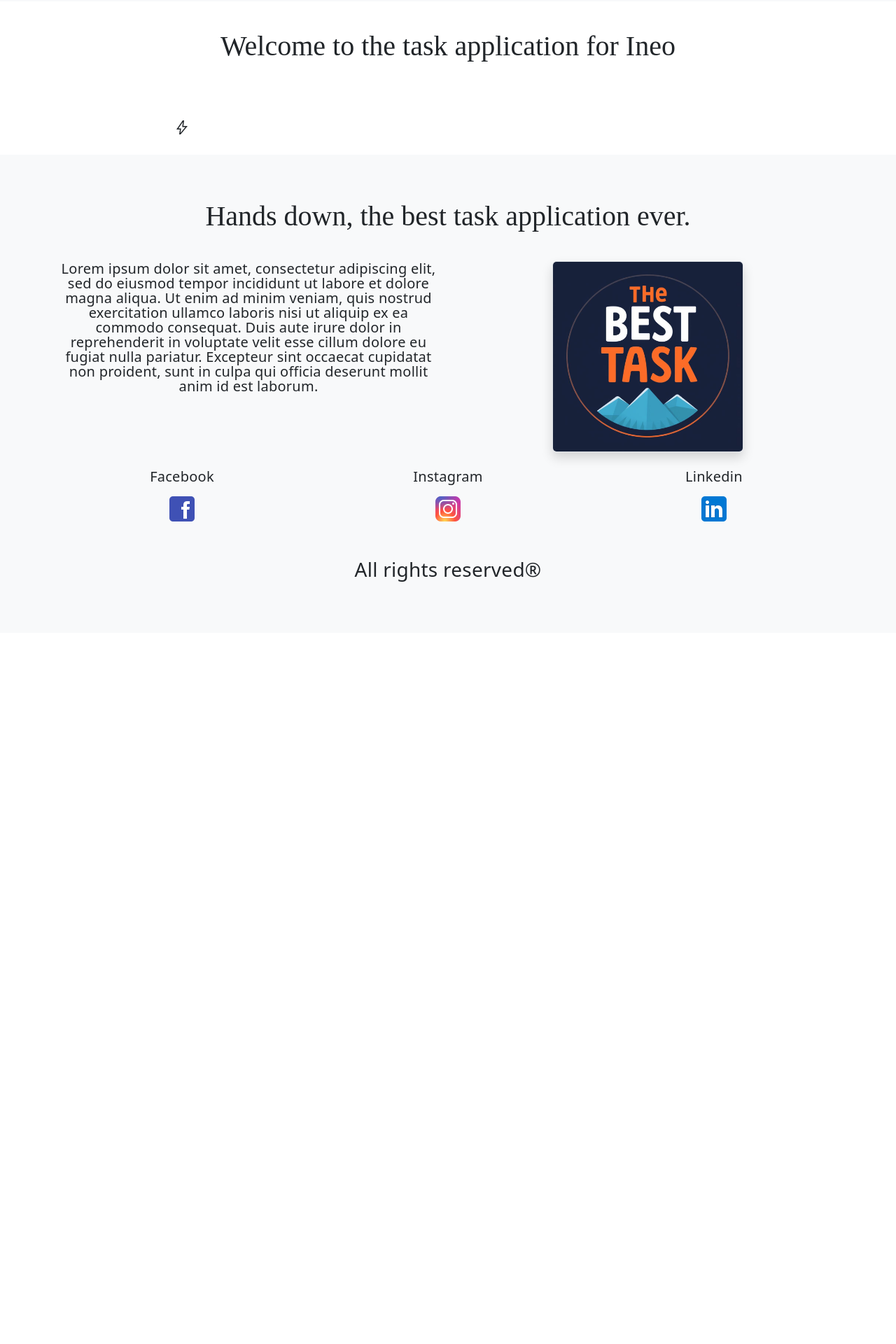
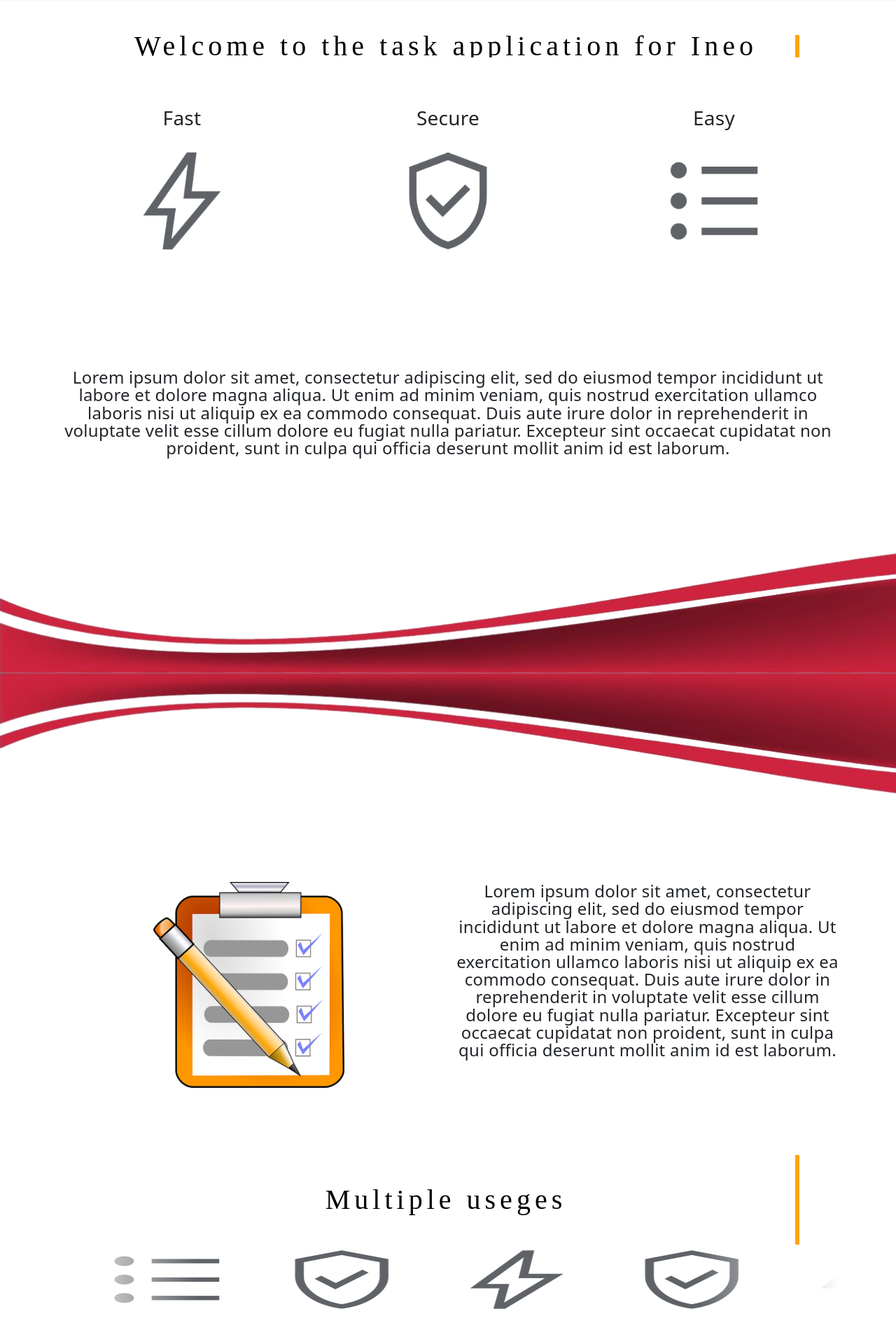
Before and after one commit to RaffaeleCaravett/task-app, an Angular app: page / in a window 1280 px wide. Shown: the part 200-2120 px from the top of the page at 70% size. Before the commit the page ends 1104 px from the top, so only its background shows below. Built offline with nearby package versions, Linux system fonts and the light colour scheme; a web font is replaced by a local one.

Commit message:
home done

```diff
--- a/src/app/app.module.ts
+++ b/src/app/app.module.ts
@@ -8,13 +8,15 @@ import { FooterComponent } from './components/footer/footer.component';
 import { BrowserAnimationsModule, provideAnimations } from '@angular/platform-browser/animations';
 import { ToastrModule, provideToastr } from 'ngx-toastr';
 import { NotFoundComponent } from './components/not-found/not-found.component';
+import { HomeComponent } from './components/home/home.component';
 
 @NgModule({
   declarations: [
     AppComponent,
     NavComponent,
     FooterComponent,
-    NotFoundComponent
+    NotFoundComponent,
+    HomeComponent
   ],
   imports: [
     BrowserModule,
--- a/src/app/components/home/home.component.html
+++ b/src/app/components/home/home.component.html
@@ -1,18 +1,47 @@
 <div class="container text-center">
   <div class="row">
     <div class="col-md-12 py-5">
-      <h1>Welcome to the task application for Ineo</h1>
+      <h1 class="typing">Welcome to the task application for Ineo</h1>
     </div>
-    <div class="col-md-4 p-4">
-      <span class="material-symbols-outlined w-100">
-        bolt
-        </span>
+    <div class="col-md-4 p-4" *ngFor="let i of firstImages">
+      <div class="overflow-hidden first-cards">
+        <p class="fs-3">{{i.title}}</p>
+        <div class="front">
+<img src="{{i.image}}" class="w-50 m-auto" alt="{{i.title}}" title="{{i.title}} icon">
+        </div>
+        <div class="retro">
+          <p>
+            {{i.description}}
+          </p>
+        </div>
+      </div>
     </div>
-    <div class="col-md-4 p-4">
-
-    </div>
-    <div class="col-md-4 p-4">
-
+    <div class="col-md-12 py-5">
+<p class="fs-4">Lorem ipsum dolor sit amet, consectetur adipiscing elit, sed do eiusmod tempor incididunt ut labore et dolore magna aliqua. Ut enim ad minim veniam, quis nostrud exercitation ullamco laboris nisi ut aliquip ex ea commodo consequat. Duis aute irure dolor in reprehenderit in voluptate velit esse cillum dolore eu fugiat nulla pariatur. Excepteur sint occaecat cupidatat non proident, sunt in culpa qui officia deserunt mollit anim id est laborum.</p>
     </div>
   </div>
 </div>
+<div class="overflow-hidden">
+<img src="assets/home/redWave.png" alt="red wage" class="first-wave z-1">
+<img src="assets/home/redWave.png" alt="red wage" class="second-wave z-1">
+</div>
+<div class="container text-center">
+  <div class="row">
+    <div class="col-md-6 py-5">
+<img src="assets/home/checklist.webp" alt="checlist" title="checlist image" class="w-50 m-auto">
+    </div>
+    <div class="col-md-6 py-5">
+<p class="fs-4">Lorem ipsum dolor sit amet, consectetur adipiscing elit, sed do eiusmod tempor incididunt ut labore et dolore magna aliqua. Ut enim ad minim veniam, quis nostrud exercitation ullamco laboris nisi ut aliquip ex ea commodo consequat. Duis aute irure dolor in reprehenderit in voluptate velit esse cillum dolore eu fugiat nulla pariatur. Excepteur sint occaecat cupidatat non proident, sunt in culpa qui officia deserunt mollit anim id est laborum.</p>
+    </div>
+    <div class="col-md-12 py-5 slider-container">
+      <h1 class="py-5 typing  overflow-auto"  >Multiple useges</h1>
+      <div class="slider">
+        <div class="slide-track">
+          <div class="slide" *ngFor="let c of slider">
+            <img src="{{c}}" height="100" width="200" alt="" />
+          </div>
+        </div>
+      </div>
+    </div>
+  </div>
+</div>
--- a/src/app/components/home/home.component.scss
+++ b/src/app/components/home/home.component.scss
@@ -4,3 +4,118 @@ h1{
   font-style: normal;
   font-size: 40px;
 }
+.first-cards{
+  position: relative;
+  min-height: 300px;
+.front{
+  position: absolute;
+  transition:1.5s;
+  top:50px
+}
+.retro{
+  position: absolute;
+  top: -700px;
+  transition:1.5s
+}
+&:hover{
+  .front{
+    transition:1.5s;
+    position: absolute;
+    top:700px;
+  }
+  .retro{
+    position: absolute;
+    top: 50px;
+    transition:1s
+  }
+}
+}
+.first-wave{
+  width: 140%;
+  position: relative;
+  left: -85px;
+  bottom: -20px;
+  z-index: 0;
+  height: 250px;
+}
+.bg-danger{
+  z-index: 4;
+}
+.second-wave{
+  width: 140%;
+  position: relative;
+  left: -85px;
+  z-index: 0;
+  top: -20px;
+  height: 250px;
+  transform: rotateX(180deg);
+}
+@mixin white-gradient {
+	background: linear-gradient(to right,  rgba(255,255,255,1) 0%,rgba(255,255,255,0) 100%);
+}
+$animationSpeed: 40s;
+@keyframes scroll {
+	0% { transform: translateX(0); }
+	100% { transform: translateX(calc(-250px * 7))}
+}
+.slider {
+	background: rgba(255, 255, 255, 0.3)!important;;
+	height: 100px;
+	margin: auto;
+	overflow:hidden;
+	position: relative;
+	width:100%;
+
+	&::before,
+	&::after {
+		@include white-gradient;
+		content: "";
+		height: 100px;
+		position: absolute;
+		width: 200px;
+		z-index: 2;
+	}
+
+	&::after {
+		right: 0;
+		top: 0;
+		transform: rotateZ(180deg);
+	}
+
+	&::before {
+		left: 0;
+		top: 0;
+	}
+
+	.slide-track {
+		animation: scroll $animationSpeed linear infinite;
+		display: flex;
+		width: calc(250px * 14);
+	}
+
+	.slide {
+		height: 100px;
+		width: 250px;
+	}
+}
+.typing{
+  overflow: hidden;
+  border-right: .15em solid orange;
+  white-space: nowrap;
+  margin: 0 auto;
+  letter-spacing: .15em;
+  color: black;
+  animation:
+    typing 5.5s steps(40, end),
+    blink-caret .75s step-end infinite;
+}
+
+@keyframes typing {
+  from { width: 0 }
+  to { width: 100% }
+}
+
+@keyframes blink-caret {
+  from, to { border-color: transparent }
+  50% { border-color: orange; }
+}
--- a/src/app/components/home/home.component.ts
+++ b/src/app/components/home/home.component.ts
@@ -7,8 +7,35 @@ import { Component, OnInit } from '@angular/core';
 })
 export class HomeComponent implements OnInit{
 firstImages:any[]=[]
-
+slider:string[]=[]
 ngOnInit(): void {
-
+this.firstImages=[
+  {
+    title:'Fast',
+    description:'Lorem ipsum dolor sit amet, consectetur adipiscing elit, sed do eiusmod tempor incididunt ut labore et dolore magna aliqua. Ut enim ad minim veniam, quis nostrud exercitation ullamco laboris nisi ut aliquip ex ea commodo consequat. Duis aute irure dolor in reprehenderit in voluptate velit esse cillum dolore eu fugiat nulla pariatur. Excepteur sint occaecat cupidatat non proident, sunt in culpa qui officia deserunt mollit anim id est laborum.',
+    image:'assets/home/fast.png'
+  },
+  {
+    title:'Secure',
+    description:'Lorem ipsum dolor sit amet, consectetur adipiscing elit, sed do eiusmod tempor incididunt ut labore et dolore magna aliqua. Ut enim ad minim veniam, quis nostrud exercitation ullamco laboris nisi ut aliquip ex ea commodo consequat. Duis aute irure dolor in reprehenderit in voluptate velit esse cillum dolore eu fugiat nulla pariatur. Excepteur sint occaecat cupidatat non proident, sunt in culpa qui officia deserunt mollit anim id est laborum.',
+    image:'assets/home/security.png'
+  },
+  {
+    title:'Easy',
+    description:'Lorem ipsum dolor sit amet, consectetur adipiscing elit, sed do eiusmod tempor incididunt ut labore et dolore magna aliqua. Ut enim ad minim veniam, quis nostrud exercitation ullamco laboris nisi ut aliquip ex ea commodo consequat. Duis aute irure dolor in reprehenderit in voluptate velit esse cillum dolore eu fugiat nulla pariatur. Excepteur sint occaecat cupidatat non proident, sunt in culpa qui officia deserunt mollit anim id est laborum.',
+    image:'assets/home/list.png'
+  },
+]
+this.slider=[
+  'assets/home/list.png',
+  'assets/home/list.png',
+  'assets/home/security.png',
+  'assets/home/fast.png',
+  'assets/home/security.png',
+  'assets/home/fast.png',
+  'assets/home/fast.png',
+  'assets/home/security.png',
+  'assets/home/fast.png'
+  ]
 }
 }
```
Also changed, not shown: src/assets/home/checklist.webp (added), src/assets/home/redWave.png (added).
